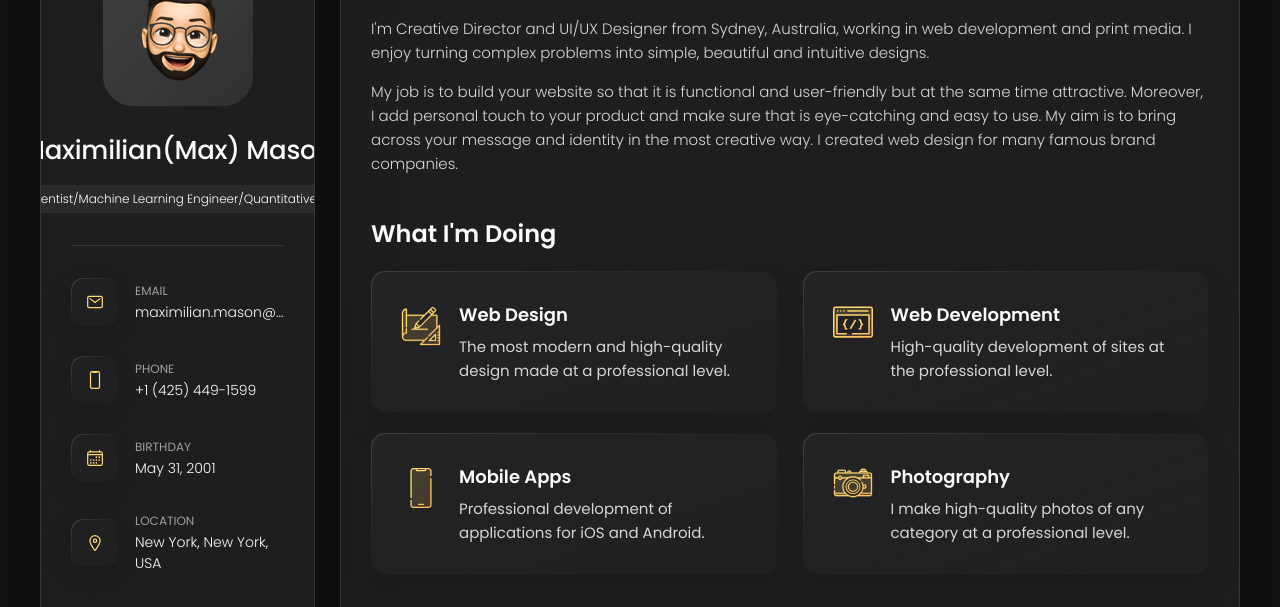
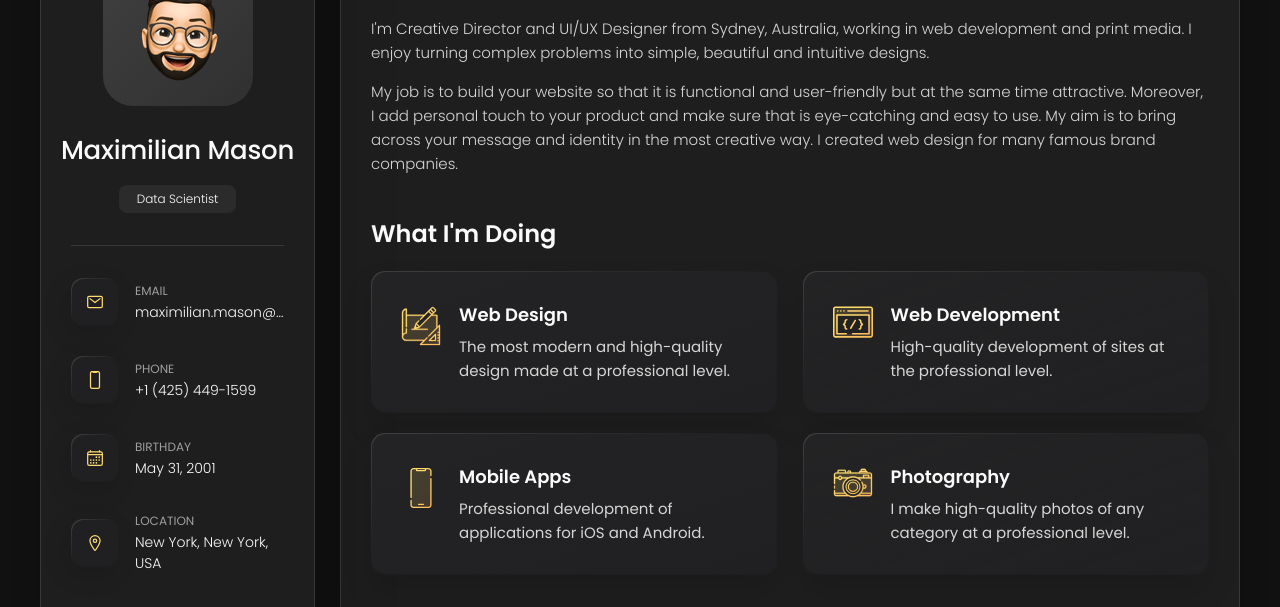
Before and after one commit to MaxMason42/MaxMason42.github.io, a plain HTML site: page index.html in a window 1280 px wide. Shown: the part 162-769 px from the top of the page. Drawn offline with nearby package versions, Linux system fonts and the light colour scheme.

Commit message:
Fixed name

```diff
--- a/index.html
+++ b/index.html
@@ -46,9 +46,9 @@
         </figure>
 
         <div class="info-content">
-          <h1 class="name" title="Maximilian Mason">Maximilian(Max) Mason</h1>
+          <h1 class="name" title="Maximilian Mason">Maximilian Mason</h1>
 
-          <p class="title">Data Scientist/Machine Learning Engineer/Quantitative Analyst</p>
+          <p class="title">Data Scientist</p>
         </div>
 
         <button class="info_more-btn" data-sidebar-btn>
```
